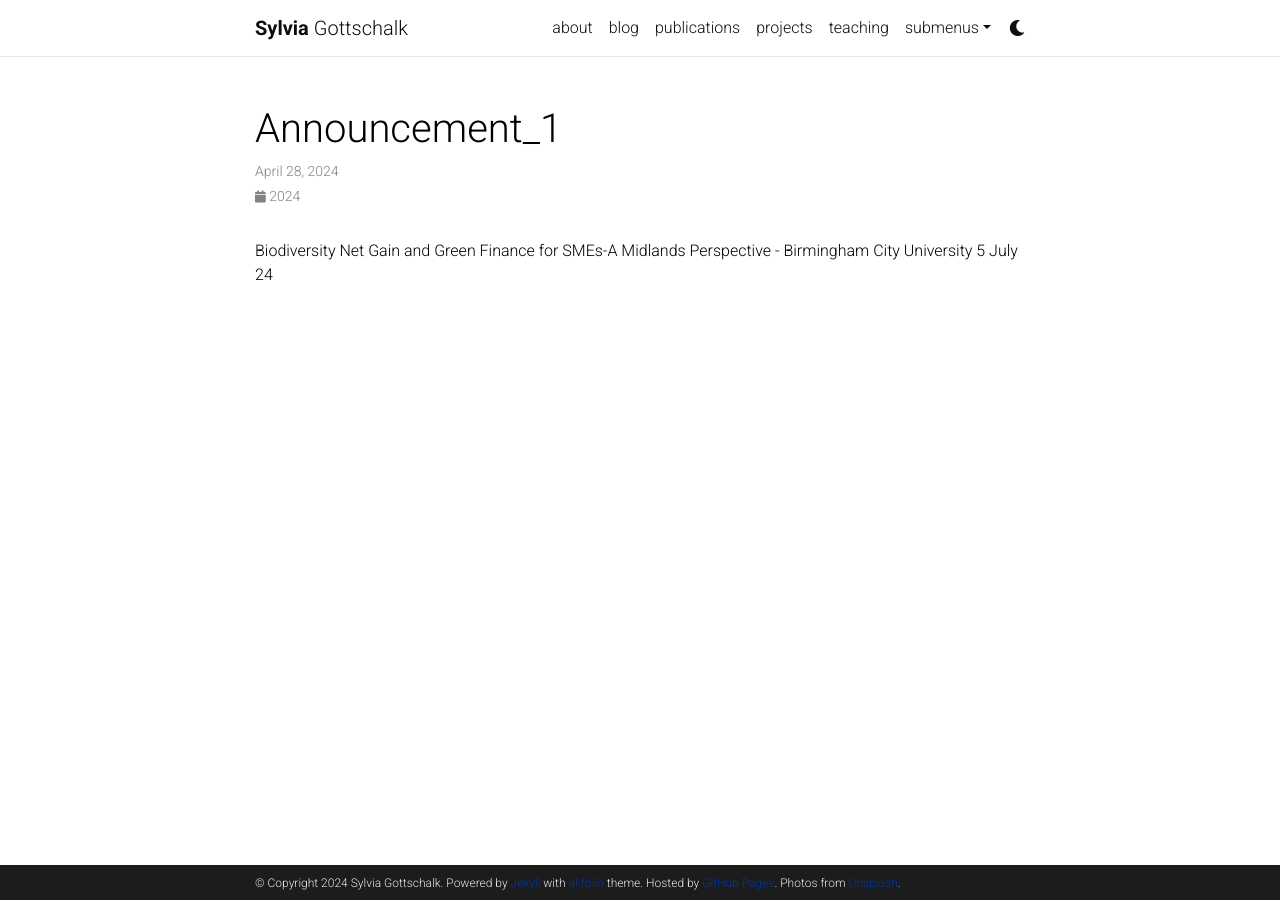
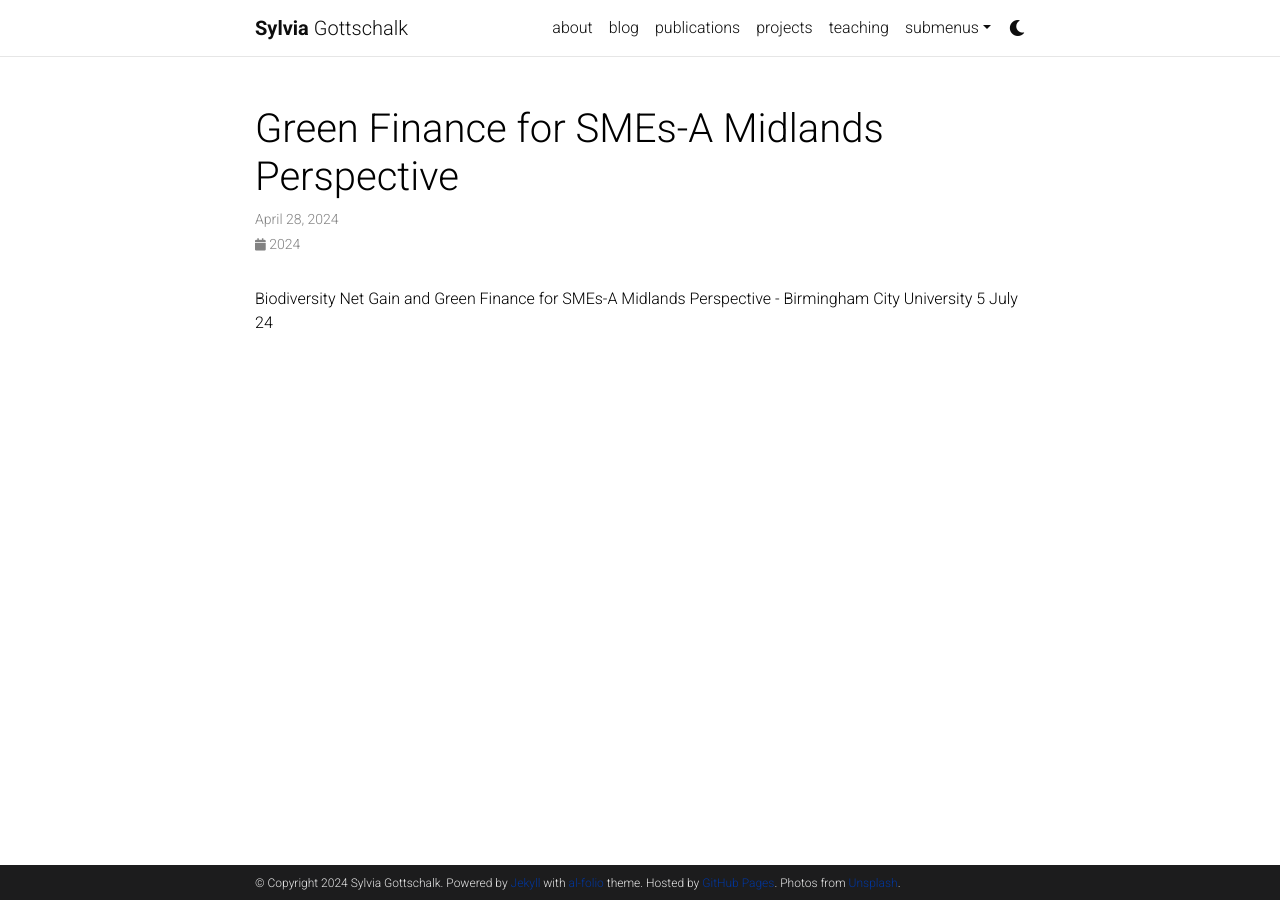
Before and after one commit to sdgottschalk/sgottschalk.io, a Jekyll site: the page built from _news/announcement_1.md, in a window 1280 px wide. Built offline with Jekyll 4.4.1, drawn with Linux system fonts in a browser that asks for light colours; comment, search, counter and statistics services are not loaded; a style sheet for code colours, icons or effects is not loaded.

Commit message:
Update announcement_1.md

```diff
--- a/_news/announcement_1.md
+++ b/_news/announcement_1.md
@@ -1,5 +1,6 @@
 ---
 layout: post
+title:  Green Finance for SMEs-A Midlands Perspective
 date: 2024-04-28 15:59:00-0400
 inline: true
 related_posts: false
```
